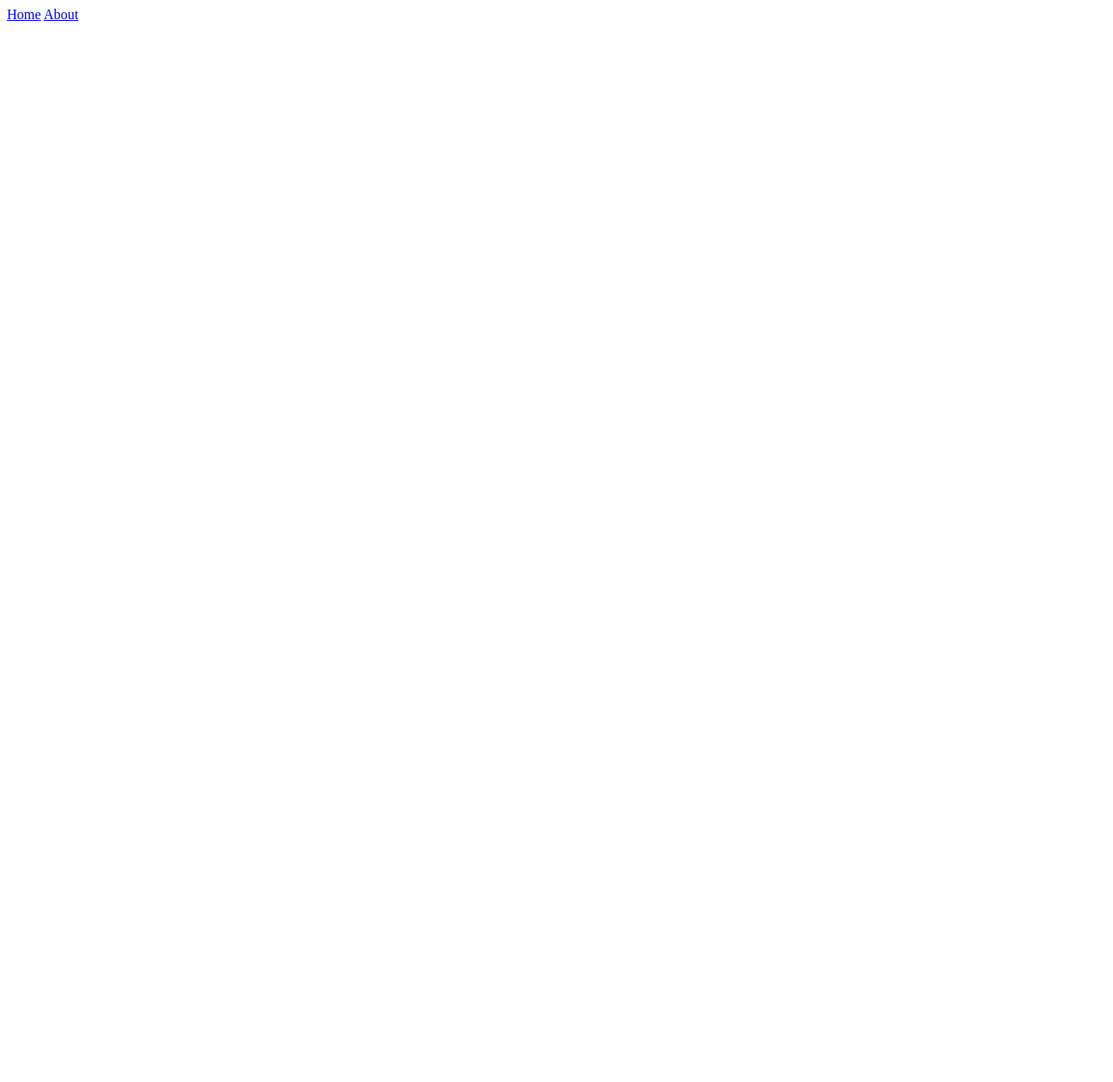
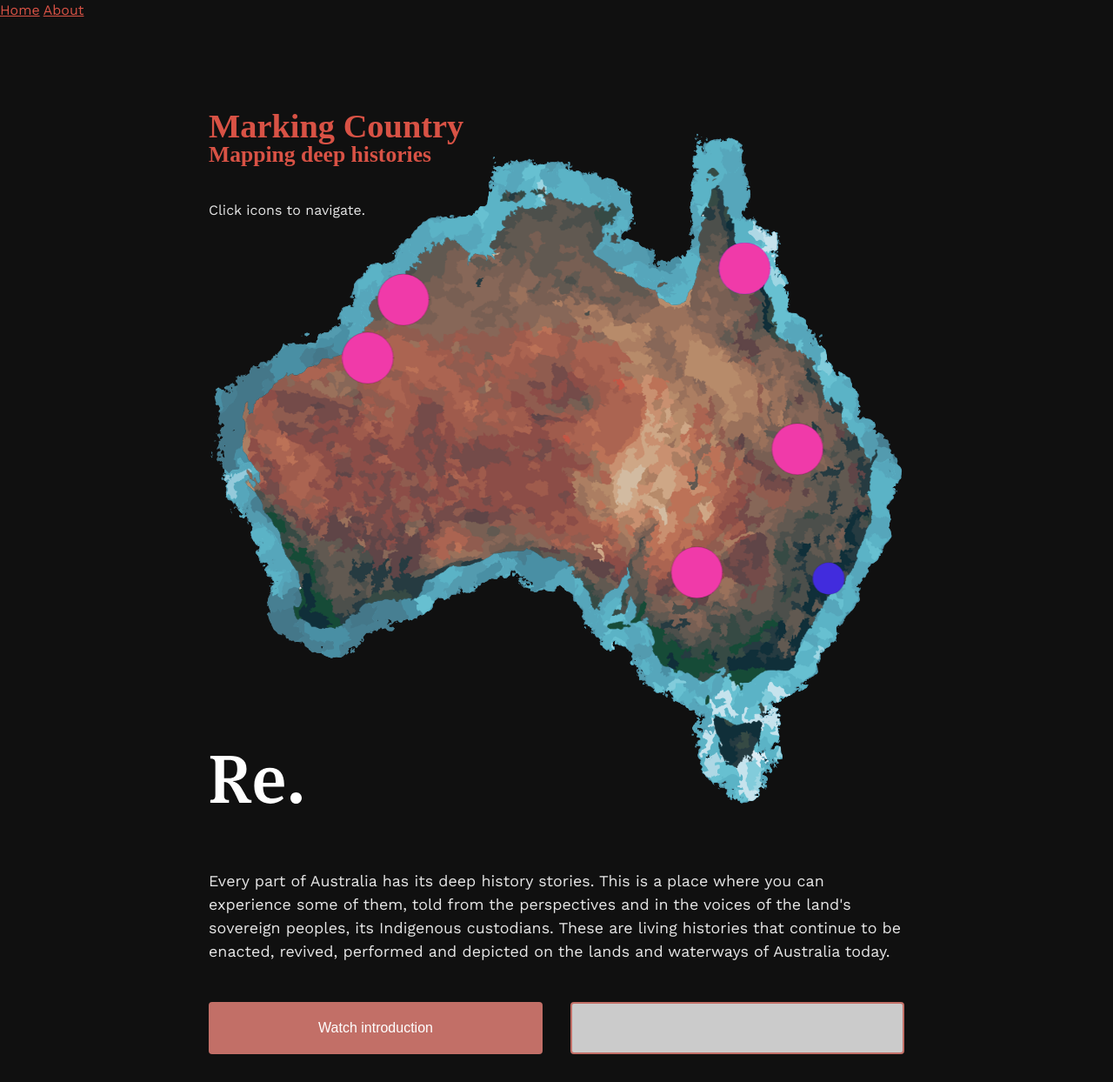
Before and after one commit to ladyofcode/marking-country, a SvelteKit app: page / in a window 1280 px wide. Shown: the whole page at 87% size. Before the commit the page ends 800 px from the top, so only its background shows below. Built offline with nearby package versions, Linux system fonts and the light colour scheme.

Commit message:
Add Modal and Map to homepage

```diff
--- /dev/null
+++ b/src/app.css
@@ -0,0 +1,191 @@
+/*
+  Josh's Custom CSS Reset
+  https://www.joshwcomeau.com/css/custom-css-reset/
+*/
+
+*,
+*::before,
+*::after {
+    box-sizing: border-box;
+}
+
+* {
+    margin: 0;
+}
+
+body {
+    height: 100%;
+}
+
+body {
+    line-height: 1.5;
+    -webkit-font-smoothing: antialiased;
+}
+
+img,
+picture,
+video,
+canvas,
+svg {
+    display: block;
+    max-width: 100%;
+}
+
+input,
+button,
+textarea,
+select {
+    font: inherit;
+}
+
+p,
+h1,
+h2,
+h3,
+h4,
+h5,
+h6 {
+    overflow-wrap: break-word;
+}
+
+#root,
+#__next {
+    isolation: isolate;
+}
+
+/*Custom CSS*/
+
+
+@font-face {
+    font-family: "Playfair Display", serif;
+    src: url(/fonts/PlayfairDisplay-VariableFont.ttf) format("truetype");
+}
+
+@font-face {
+    font-family: "WorkSans";
+    src: url(/fonts/WorkSans-VariableFont.ttf) format("truetype");
+}
+
+:root {
+    --paragraph-padding: 1em;
+    --color-terracotta: #C26F67;
+    --color-dark-charcoal: #101010;
+    --color-bg-light: #cbcbcb;
+    --color-charcoal: #080808;
+    --color-fg-dark: #4D4D4D;
+    --text-light: #e6e6e6;
+    --text-dark: #2f2f2f;
+    --text-highlight: #d85245;
+    --color-heading: #d85245;
+    --font-body-copy: "WorkSans", Arial, Helvetica, sans-serif;
+    --font-heading: "Playfair Display";
+    --corner-radius: 4px;
+    --margin-8: 8rem;
+}
+
+html,
+body {
+    width: 100%;
+    background-color: var(--color-dark-charcoal);
+}
+
+body {
+    max-width: 2048px;
+    margin: 0 auto;
+
+}
+
+h1,
+h2,
+h3,
+h4,
+h5,
+h6 {
+    font-family: var(--font-heading);
+    color: var(--color-heading);
+}
+
+h1 {
+    font-size: 2.4rem;
+    line-height: 2.4rem;
+    margin-bottom: 4rem;
+
+}
+
+h2 {
+    font-size: 1.6rem;
+    line-height: 2.4rem;
+    margin: 4rem 0 2.4rem 0;
+
+}
+
+h3 {
+    margin: 1.6rem 0 1.2rem 0;
+    font-size: 1.6rem;
+}
+
+p,
+li,
+label {
+    font-family: var(--font-body-copy);
+    color: var(--text-light);
+    font-size: 1.12rem;
+}
+
+
+p,
+div>figure {
+    margin-top: 0.4rem;
+    padding-bottom: 0.4rem;
+    margin-bottom: 0.4rem;
+}
+
+a {
+    text-decoration: underline solid var(--color-heading);
+    color: var(--text-highlight);
+    font-family: var(--font-body-copy);
+}
+
+h1 a,
+h2 a {
+    font-family: var(--font-heading);
+    text-decoration: none;
+}
+
+figcaption {
+    font-family: var(--font-body-copy);
+    font-weight: 400;
+    color: var(--text-light);
+    text-align: center;
+    letter-spacing: 0.04rem;
+    font-size: 0.8rem;
+    margin-top: 0.8rem;
+}
+
+audio {
+    width: 100%;
+}
+
+details {
+    border: 1px dotted var(--text-highlight);
+    padding: 1rem;
+    margin-bottom: 4rem;
+}
+
+summary {
+    color: var(--text-light);
+    font-family: var(--font-body-copy);
+    text-transform: uppercase;
+}
+
+@media (min-width: 600px) {
+    h1 {
+        font-size: 4rem;
+        line-height: 4rem;
+        margin-bottom: 4.8rem;
+    }
+
+    h2 {
+        font-size: 2.4rem;
+    }
+}
--- a/src/routes/+layout.svelte
+++ b/src/routes/+layout.svelte
@@ -1,4 +1,6 @@
 <script>
+	import '../app.css'
+
 	import { base } from '$app/paths';
   </script>
 
@@ -6,3 +8,14 @@
 	<a href="{base}/">Home</a>
 	<a href="{base}/about">About</a>
 </nav>
+
+<div class="container">
+	<slot></slot>
+</div>
+
+<style>
+	.container {
+		scroll-snap-type: y mandatory;
+	}
+
+</style>
--- a/src/routes/+page.svelte
+++ b/src/routes/+page.svelte
@@ -1,2 +1,177 @@
-<h1>Welcome to SvelteKit</h1>
-<p>Visit <a href="https://kit.svelte.dev">kit.svelte.dev</a> to read the documentation</p>
+<script>
+    import { base } from "$app/paths";
+    import Map from "$lib/components/Map.svelte";
+    import Modal from "$lib/layout/Modal.svelte";
+
+    let showModal = false;
+</script>
+
+<section class="header">
+    <h1>
+      Marking Country
+    </h1>
+    <h2>Mapping deep histories</h2>
+    <p>Click icons to navigate.</p>
+    <div class="map">
+      <Map />
+    </div>
+  </section>
+
+  <section class="content marking-country">
+    <p>
+      Every part of Australia has its deep history stories. This is a place
+      where you can experience some of them, told from the perspectives and
+      in the voices of the land's sovereign peoples, its Indigenous
+      custodians. These are living histories that continue to be enacted,
+      revived, performed and depicted on the lands and waterways of
+      Australia today.
+    </p>
+
+    <div class="home-buttons">
+      <button on:click={() => (showModal = true)}>Watch introduction</button>
+      <button
+        on:click={() => {
+          goto(`${base}/about/`);
+        }}
+      >
+      <Modal bind:showModal>
+        <h2 slot="header">
+          modal
+        </h2>
+      </Modal>
+    </div>
+  </section>
+
+  <style>
+    .header {
+  max-width: 800px;
+  margin: 0 auto;
+  margin-bottom: 12px;
+  padding: 2rem 2rem 2rem 2rem;
+  }
+
+  h1 {
+    font-size: 2.4rem;
+    line-height: 2.4rem;
+    margin-top: 2.4rem;
+    margin-bottom: 0rem;
+
+  }
+
+  h2 {
+    font-size: 1.6rem;
+    line-height: 1.6rem;
+    margin-top: 0rem;
+    margin-bottom: 1.6rem;
+  }
+
+  .header p {
+    font-size: 1rem;
+    position: absolute;
+    margin-top: -14px;
+
+  }
+    .map {
+      margin: 0 auto;
+      margin-top: 2.4rem;
+    }
+
+    svg {
+      margin: 0 auto;
+    }
+
+    .marking-country {
+
+padding: 1.6rem;
+
+width: 100%;
+    max-width: 800px;
+    margin: 0 auto;
+    }
+
+.home-buttons {
+  display: flex;
+  flex-direction: column;
+}
+
+.home-buttons button:first-child {
+    background-color: var(--color-terracotta);
+    margin-right: 2rem;
+    color: #ffffff;
+  }
+
+  .home-buttons button:last-child {
+    background-color: var(--color-bg-light);
+    color: var(--color-terracotta);
+  }
+
+  .home-buttons button:last-child:hover a {
+    color: #ffffff;
+  }
+
+  button {
+    font-family: 'Work Sans', Arial, Helvetica, sans-serif;
+    width: 100%;
+    border: 2px solid var(--color-terracotta);
+    border-radius: 4px;
+    margin: 1rem 0;
+    padding: 1rem 2rem;
+    font-size: 1rem;
+
+  }
+  button:hover {
+      border: 2px solid var(--color-fg-dark);
+      background-color: var(--color-fg-dark);
+      color: #ffffff !important;
+      cursor: pointer;
+    }
+
+@media (min-width: 600px) {
+  .map {
+    margin-top: 0;
+  }
+}
+
+@media (min-width: 900px) {
+  .header {
+    padding: 0;
+    padding-top: 4rem;
+    padding-bottom: 4rem;
+  }
+
+  .header h1 {
+    font-size: 2.4rem;
+      line-height: 2.4rem;
+      margin-bottom: 0
+  }
+
+  .header h2 {
+    font-size: 1.6rem;
+      line-height: 1.6rem;
+      margin-bottom: -40px;
+  }
+
+ .header p {
+    max-width: 200px;
+      margin-top: 80px;
+  }
+
+  svg {
+    max-height: 80vh;
+  }
+
+  .marking-country {
+    padding: 0;
+  }
+
+  .home-buttons {
+    flex-direction: row;
+    justify-content: flex-start;
+  }
+
+  button {
+    margin: 2rem 0;
+  }
+}
+
+  </style>
```
